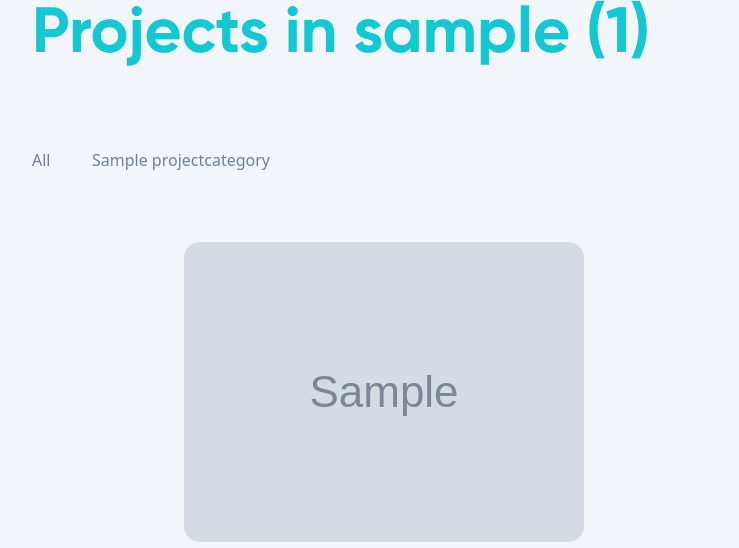
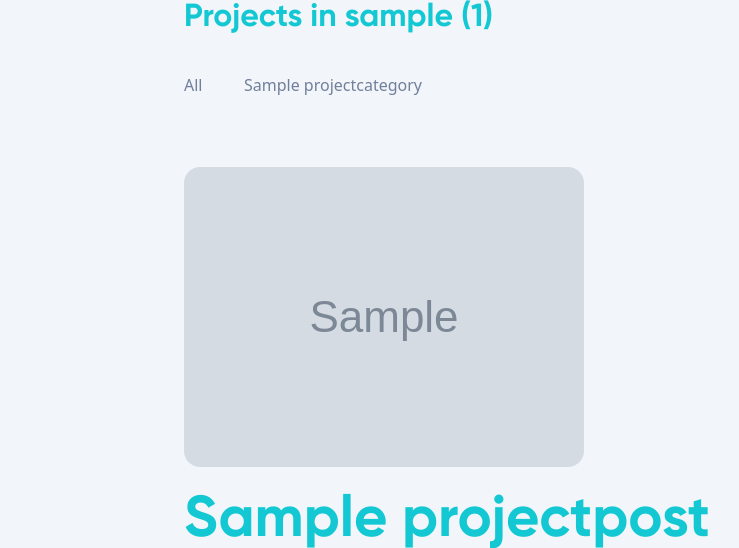
Before and after one commit to hevalhazalkurt/hhk_personal_website, a Django app: a page that uses hhk_web/project/templates/project/category_projects.html in a window 1280 px wide. Shown: the part 192-740 px from the top of the page, without its empty margins (116-855 px from the left). Run offline with Django 3.2, Linux system fonts and the light colour scheme; tables that the repository leaves empty hold one stand-in row (values such as "Sample post"); grey boxes marked "Sample" are stand-in pictures; some libraries are stand-ins or nearby versions.

Commit message:
Edited title section

```diff
--- a/hhk_web/project/templates/project/category_projects.html
+++ b/hhk_web/project/templates/project/category_projects.html
@@ -4,14 +4,17 @@
 
 {% block content %}
 
-<h1 class="uk-text-bold uk-heading-divider uk-text-center uk-text-muted uk-text-uppercase uk-text-large">Projects in {{ view.kwargs.slug }} ({{ page_obj.paginator.count }})</h1>
+<div class="page-header">
+<h1 class="post-section__title">Projects in {{ view.kwargs.slug }} ({{ page_obj.paginator.count }})</h1>
 
 <div class="category-wrapper">
-  <p class="category-button"><a href="{% url "project-home" %}">All</a></p>
+  <p class="category-button"><a href="{% url "blog-home" %}">All</a></p>
   {% for cat in project_categories %}
   <p class="category-button"><a href="{{ cat.get_absolute_url }}">{{ cat.title }}</a></p>
   {% endfor %}
 </div>
+</div>
+
 
 <div class="blog-list">
   {% for project in category_projects %}
```
